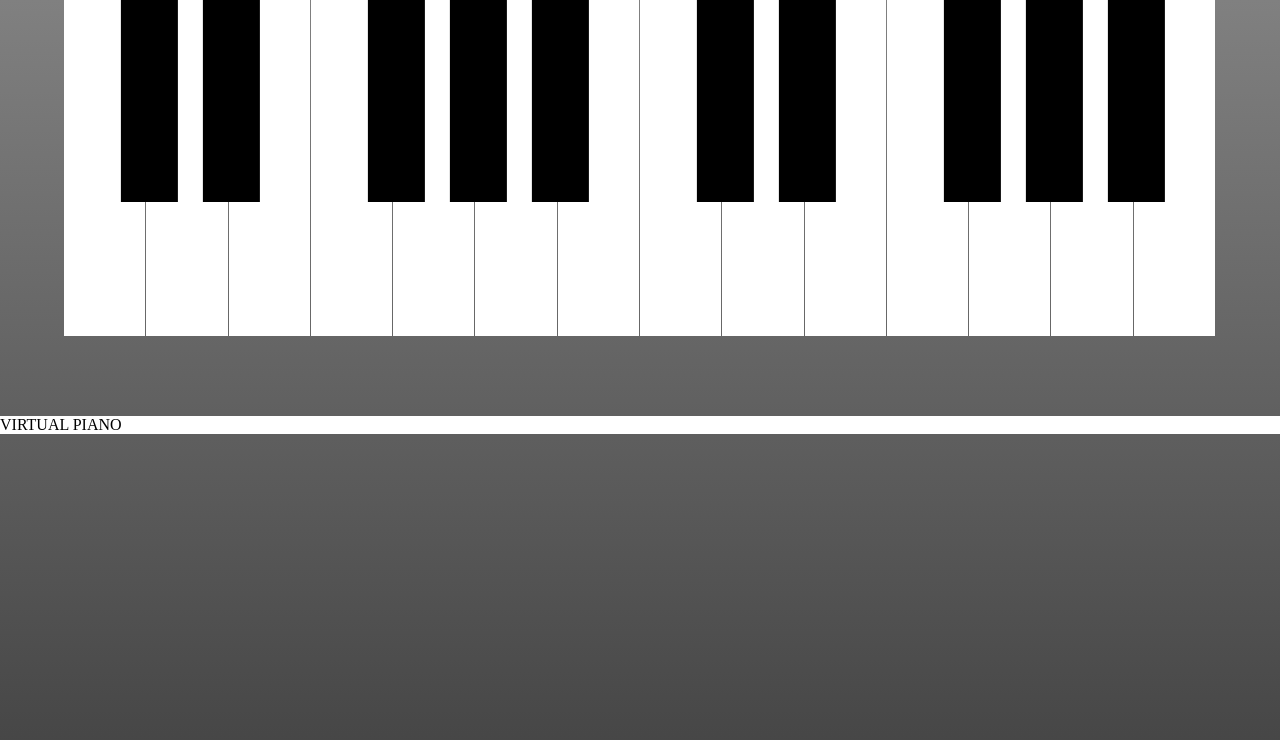
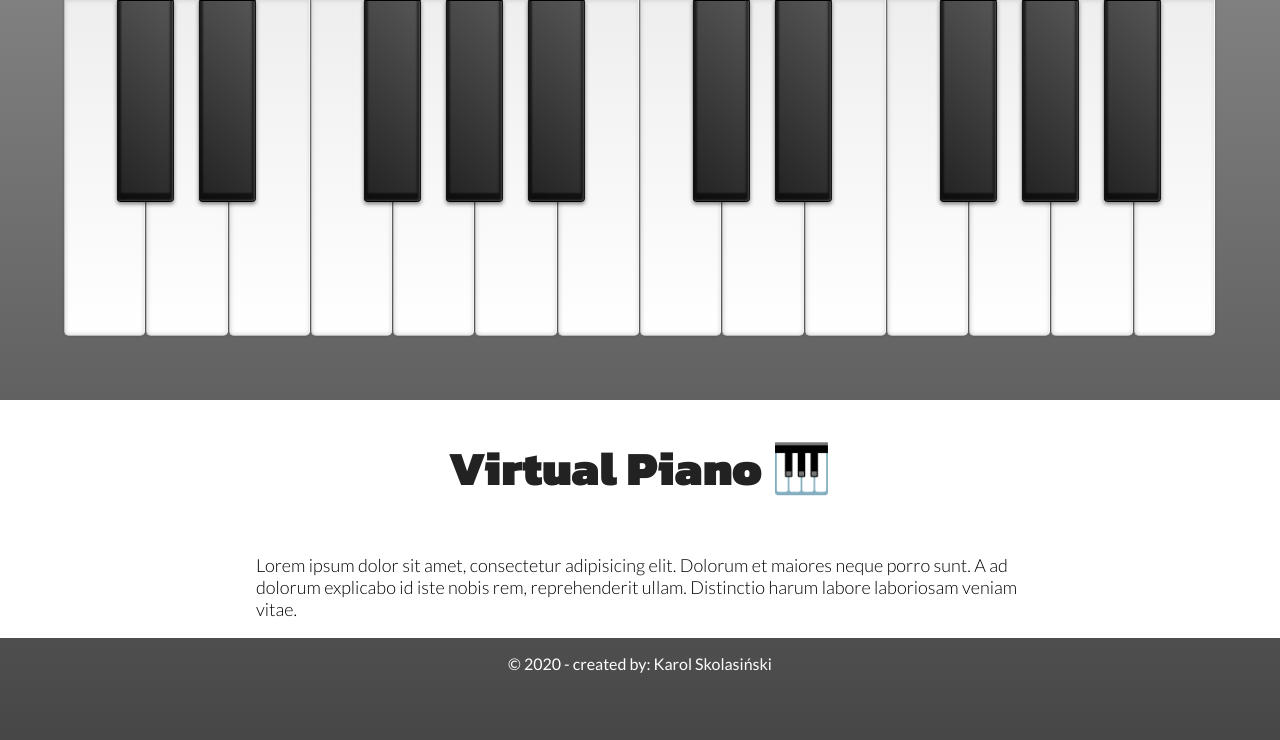
Before and after one commit to karolskolasinski/virtual-piano, a website: page Virtual Piano/task/src/index.html in a window 1280 px wide. Drawn offline with Linux system fonts and the light colour scheme.

Commit message:
style all sections

```diff
--- a/Virtual Piano/task/src/css/style.css
+++ b/Virtual Piano/task/src/css/style.css
@@ -1,3 +1,5 @@
+@import url('https://fonts.googleapis.com/css2?family=Kanit:wght@900&family=Lato:wght@300;400&display=swap');
+
 * {
     box-sizing: border-box;
 }
@@ -17,10 +19,6 @@ body {
     height: 100%;
 }
 
-header {
-
-}
-
 .piano {
     display: flex;
     justify-content: center;
@@ -38,7 +36,20 @@ header {
 .white {
     position: relative;
     height: 100%;
-    background: white;
+    border-left: 1px solid #bbb;
+    border-bottom: 1px solid #bbb;
+    border-radius: 0 0 5px 5px;
+    box-shadow: -1px 0 0 rgba(255, 255, 255, 0.8) inset, 0 0 5px #ccc inset, 0 0 3px rgba(0, 0, 0, 0.2);
+    background: linear-gradient(to bottom, #eee 0%, #fff 100%)
+}
+
+.white:active {
+    top: -5px;
+    border-top: 1px solid #777;
+    border-left: 1px solid #999;
+    border-bottom: 1px solid #999;
+    box-shadow: 2px 0 3px rgba(0, 0, 0, 0.1) inset, -5px 5px 20px rgba(0, 0, 0, 0.2) inset, 0 0 3px rgba(0, 0, 0, 0.2);
+    background: linear-gradient(to bottom, #fff 0%, #e9e9e9 100%)
 }
 
 .black {
@@ -46,17 +57,53 @@ header {
     top: 0;
     width: 70%;
     height: 60%;
-    transform: translateX(100%);
+    transform: translateX(93%);
     z-index: 1;
-    background: black;
+    border: 1px solid #000;
+    border-radius: 0 0 3px 3px;
+    box-shadow: -1px -1px 2px rgba(255, 255, 255, 0.2) inset, 0 -5px 2px 3px rgba(0, 0, 0, 0.6) inset, 0 2px 4px rgba(0, 0, 0, 0.5);
+    background: linear-gradient(45deg, #222 0%, #555 100%)
+}
+
+.black:active {
+    box-shadow: -1px -1px 2px rgba(255, 255, 255, 0.2) inset, 0 -2px 2px 3px rgba(0, 0, 0, 0.6) inset, 0 1px 2px rgba(0, 0, 0, 0.5);
+    background: linear-gradient(to right, #444 0%, #222 100%)
 }
 
 main {
     background: white;
 }
 
-footer {
+.main-title {
+    display: flex;
+    justify-content: center;
+    font-family: 'Kanit', sans-serif;
+    font-size: large;
+    color: #222222;
+}
 
+.main-content {
+    display: flex;
+    justify-content: center;
+    font-size: large;
+    padding: 0 5%;
+}
+
+footer p {
+    display: flex;
+    justify-content: center;
+    padding-bottom: 5%;
+    color: white;
+    font-weight: 400;
+}
+
+p {
+    font-family: 'Lato', sans-serif;
+    font-weight: 300;
+}
+
+::selection {
+    background-color: #f1c40f;
 }
 
 @media screen and (min-height: 576px) {
@@ -64,3 +111,40 @@ footer {
         height: 50vh;
     }
 }
+
+@media only screen and (max-width: 379px) {
+    .key:first-child,
+    .key:nth-child(2),
+    .key:nth-child(3),
+    .key:nth-child(4),
+    .key:nth-child(5),
+    .key:nth-child(6),
+    .key:nth-child(7) {
+        display: none;
+    }
+}
+
+
+@media (min-width: 576px) {
+    .main-title {
+        font-size: x-large;
+    }
+}
+
+@media (min-width: 768px) {
+    .main-content {
+        padding: 0 10%;
+    }
+}
+
+@media (min-width: 992px) {
+    .main-content {
+        padding: 0 15%;
+    }
+}
+
+@media (min-width: 1200px) {
+    .main-content {
+        padding: 0 20%;
+    }
+}
--- a/Virtual Piano/task/src/index.html
+++ b/Virtual Piano/task/src/index.html
@@ -4,7 +4,7 @@
     <meta charset="utf-8">
     <meta name="viewport" content="width=device-width, initial-scale=1, maximum-scale=3">
     <meta http-equiv="X-UA-Compatible" content="ie=edge">
-    <title>Virtual Piano - Karol Skolasiński</title>
+    <title>Virtual Piano 🎹 - Karol Skolasiński</title>
     <link rel="stylesheet" href="css/style.css">
 </head>
 <body>
@@ -67,11 +67,17 @@
 </header>
 
 <main>
-    <p>VIRTUAL PIANO</p>
+    <div class="main-title">
+        <h1>Virtual Piano 🎹</h1>
+    </div>
+    <div class="main-content">
+        <p>Lorem ipsum dolor sit amet, consectetur adipisicing elit. Dolorum et maiores neque porro sunt. A ad dolorum
+            explicabo id iste nobis rem, reprehenderit ullam. Distinctio harum labore laboriosam veniam vitae.</p>
+    </div>
 </main>
 
 <footer>
-
+    <p>© 2020 - created by: Karol Skolasiński</p>
 </footer>
 
 <script src="js/piano.js"></script>
```
